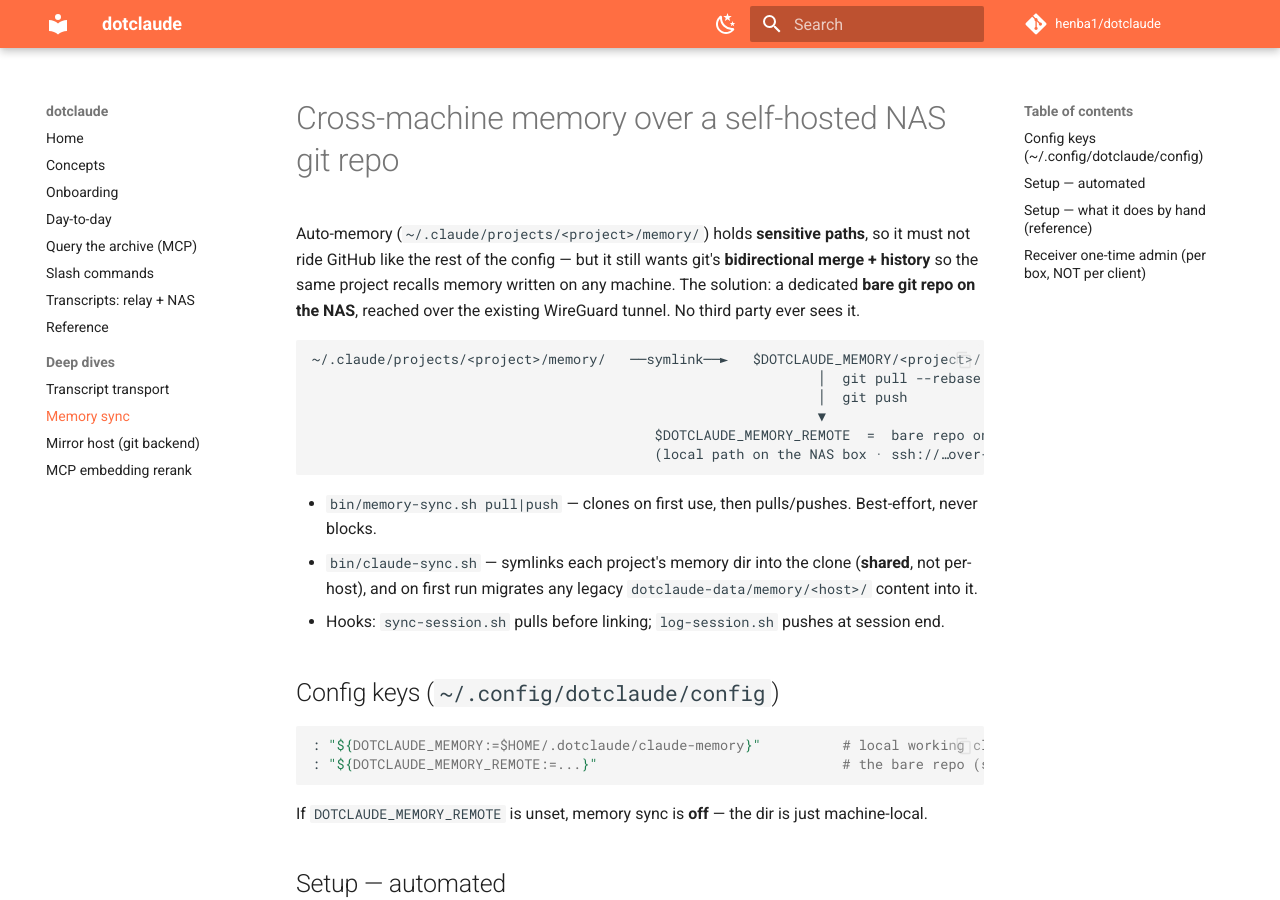
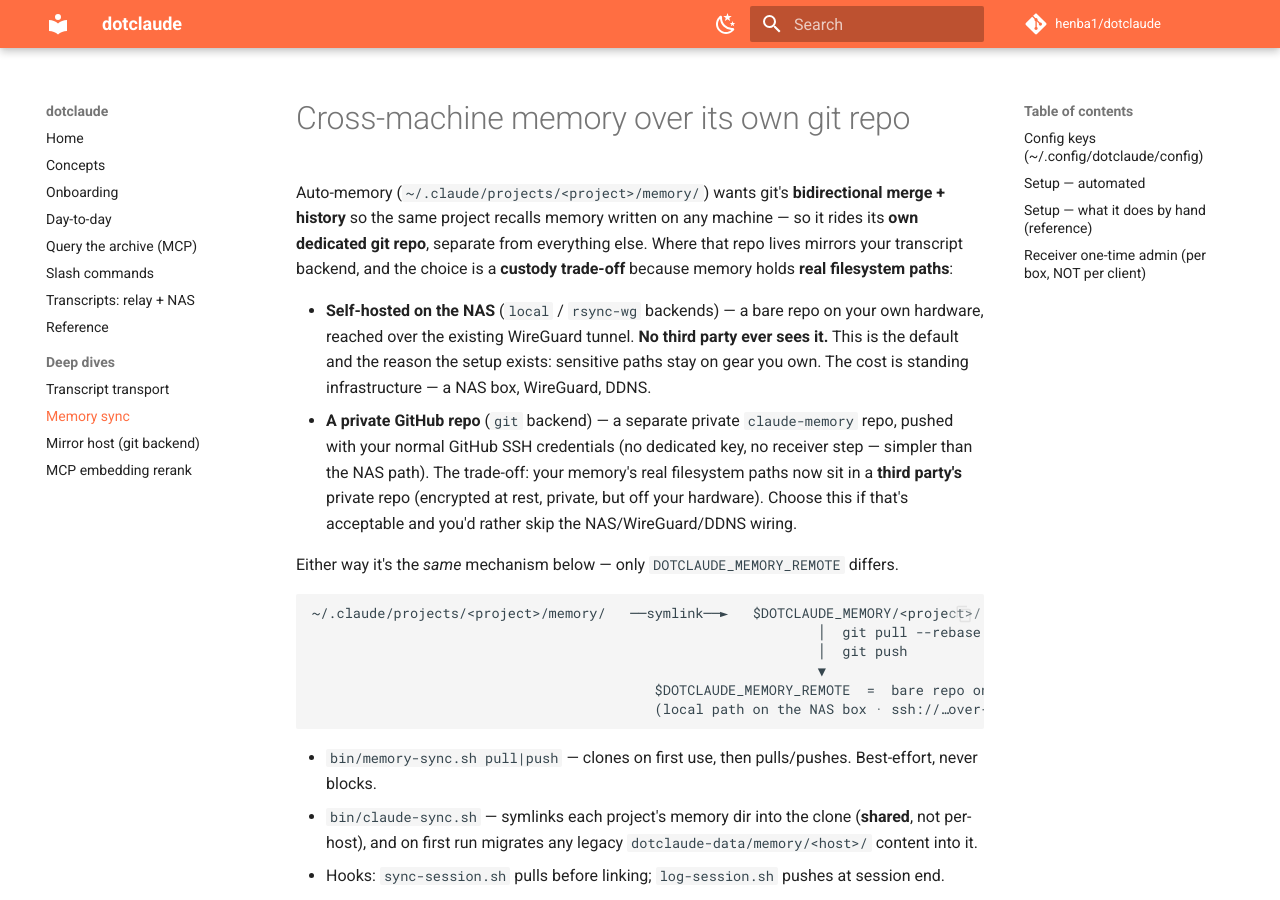
Before and after one commit to henba1/scrubjay, an MkDocs documentation site: the page built from docs/memory-sync.md, in a window 1280 px wide and 900 px high. Built offline with MkDocs 1.6.1 and Material for MkDocs 9.7.7, drawn with Linux system fonts in a browser that asks for light colours; comment, search, counter and statistics services are not loaded; some of the changed text lies outside the part shown.

Commit message:
memory: wire cross-machine memory over a private GitHub repo for the git backend
memory-sync.sh was always remote-agnostic, but onboard-memory.sh only auto-wired
the NAS backends (local/rsync-wg) — the git backend fell to the catch-all warning,
so GitHub-only users had to set DOTCLAUDE_MEMORY_REMOTE by hand. Add a git branch
that points it at a SEPARATE private claude-memory repo (derived from the
claude-chats/app clone's owner; override via MEM_GIT_REMOTE), using the normal
GitHub SSH credentials — no dedicated key, no receiver authorized_keys step.

Surface the custody trade-off it exists to avoid: memory holds real filesystem
paths, so this stores them off your hardware in a third party's private repo. The
self-hosted NAS path keeps them on gear you own but costs a NAS + WireGuard + DDNS
to stand up. onboard.sh's prompt, the config comment, and the docs
(memory-sync, transports, concepts, archive-mcp) now frame it as that choice
rather than "never GitHub" / "wired separately". Also gitignore the mkdocs site/.

````diff
--- a/docs/memory-sync.md
+++ b/docs/memory-sync.md
@@ -1,9 +1,21 @@
-# Cross-machine memory over a self-hosted NAS git repo
+# Cross-machine memory over its own git repo
 
-Auto-memory (`~/.claude/projects/<project>/memory/`) holds **sensitive paths**, so it must not ride
-GitHub like the rest of the config — but it still wants git's **bidirectional merge + history** so the
-same project recalls memory written on any machine. The solution: a dedicated **bare git repo on the
-NAS**, reached over the existing WireGuard tunnel. No third party ever sees it.
+Auto-memory (`~/.claude/projects/<project>/memory/`) wants git's **bidirectional merge + history** so
+the same project recalls memory written on any machine — so it rides its **own dedicated git repo**,
+separate from everything else. Where that repo lives mirrors your transcript backend, and the choice is
+a **custody trade-off** because memory holds **real filesystem paths**:
+
+- **Self-hosted on the NAS** (`local` / `rsync-wg` backends) — a bare repo on your own hardware, reached
+  over the existing WireGuard tunnel. **No third party ever sees it.** This is the default and the
+  reason the setup exists: sensitive paths stay on gear you own. The cost is standing infrastructure —
+  a NAS box, WireGuard, DDNS.
+- **A private GitHub repo** (`git` backend) — a separate private `claude-memory` repo, pushed with your
+  normal GitHub SSH credentials (no dedicated key, no receiver step — simpler than the NAS path). The
+  trade-off: your memory's real filesystem paths now sit in a **third party's** private repo (encrypted
+  at rest, private, but off your hardware). Choose this if that's acceptable and you'd rather skip the
+  NAS/WireGuard/DDNS wiring.
+
+Either way it's the *same* mechanism below — only `DOTCLAUDE_MEMORY_REMOTE` differs.
 
 ```
 ~/.claude/projects/<project>/memory/   ──symlink──►   $DOTCLAUDE_MEMORY/<project>/   (local clone)
@@ -44,6 +56,11 @@ bin/onboard-memory.sh        # or: /dcmemory   (from inside a session)
   `claude-memory` ssh alias (cribbing host/port from the `claude-receiver` alias), sets the config
   keys, and **prints the one `authorized_keys` line** to add on the receiver (the server-side step
   stays manual — see below). Override anything via `MEM_BARE`, `MEM_GIT_USER`, `MEM_RECV_HOST`, etc.
+- **GitHub-only** (`git` backend): points `DOTCLAUDE_MEMORY_REMOTE` at a **separate private GitHub repo**,
+  defaulting to a `claude-memory` sibling of your other repos (derived from the `claude-chats`/app clone's
+  owner; override with `MEM_GIT_REMOTE`). No key or receiver step — it uses your normal GitHub SSH
+  credentials. **You must create that empty private repo on GitHub first** (GitHub won't auto-create it);
+  the first push populates it. `onboard-memory.sh` prints the privacy trade-off before wiring it.
 
 ## Setup — what it does by hand (reference)
 
````
Also changed, not shown: docs/archive-mcp.md (+4 -2 lines), docs/concepts.md (+5 -4 lines), docs/transports.md (+8 -5 lines), 4 other files.
